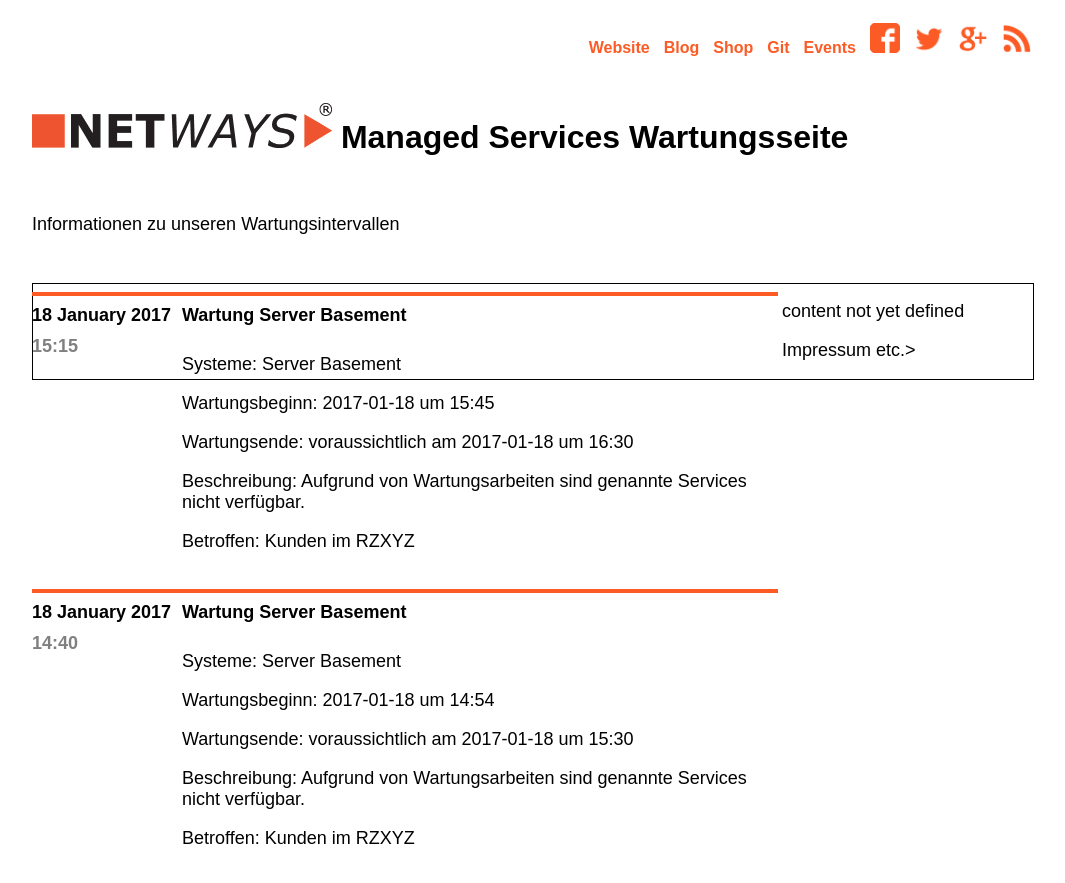
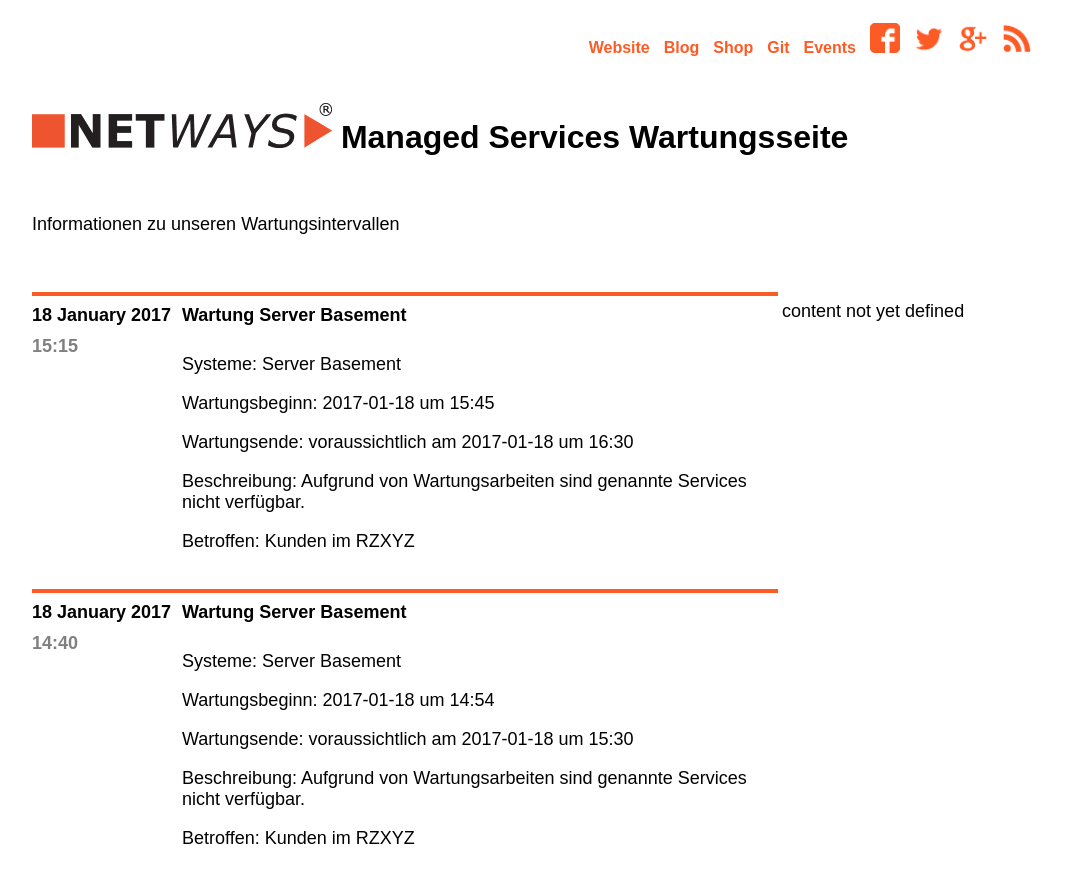
Before and after one commit to Storagegirl/storagegirl.github.io, a Jekyll site: the page built from index.html, in a window 1280 px wide. Shown: the top 883 px of the page, without its empty margins (108-1173 px from the left). Built offline with Jekyll 4.4.1, drawn with Linux system fonts in a browser that asks for light colours.

Commit message:
Update index.html

```diff
--- a/index.html
+++ b/index.html
@@ -48,8 +48,8 @@
 		<p>content not yet defined</p>
 	</div>
 
-	<div id="container4" style="float:bottom; width:100%; border:1px solid black">
-		<p>Impressum etc.>
+	<div id="container4">
+
 	</div>
 
 </div>
```
